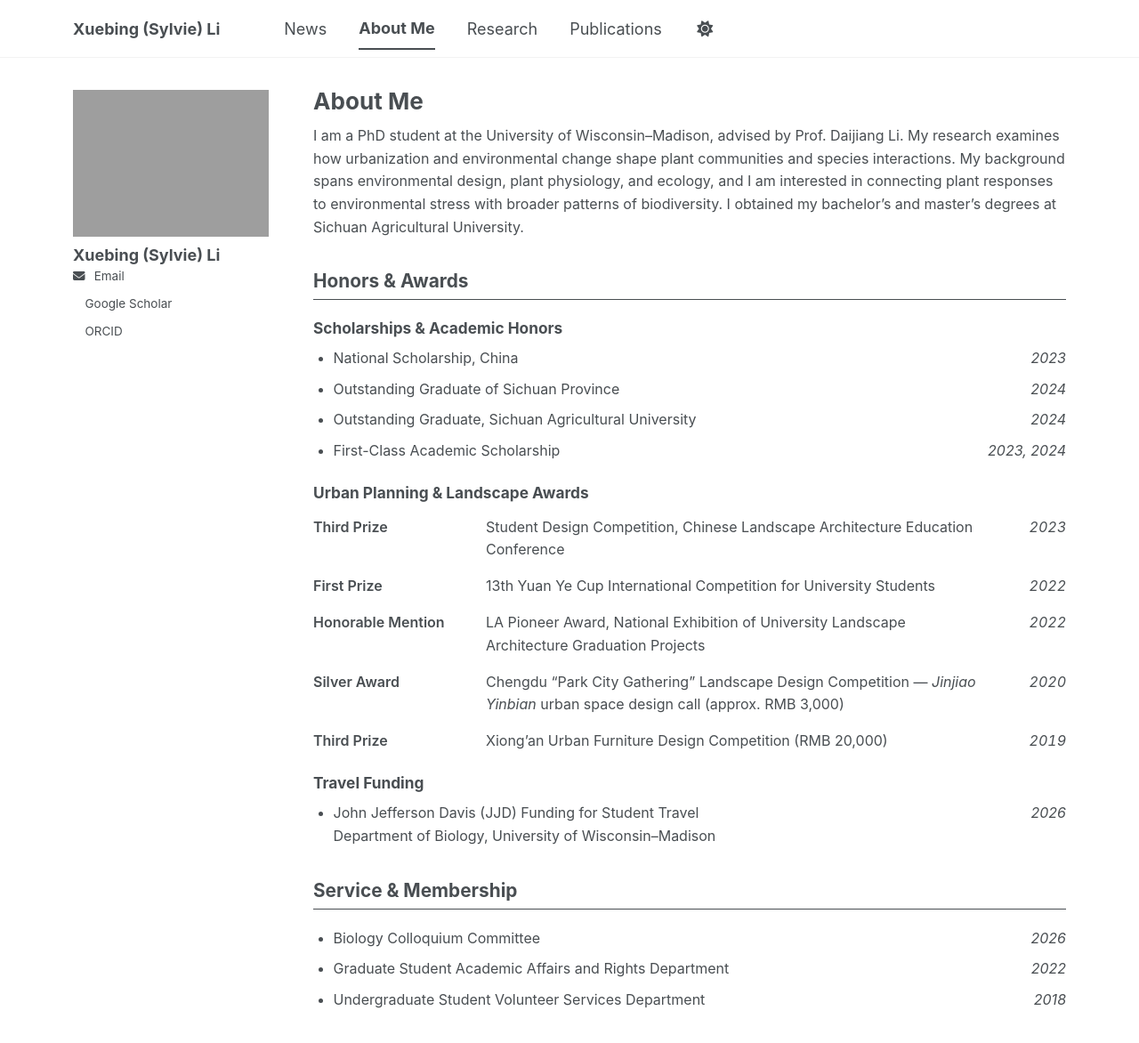
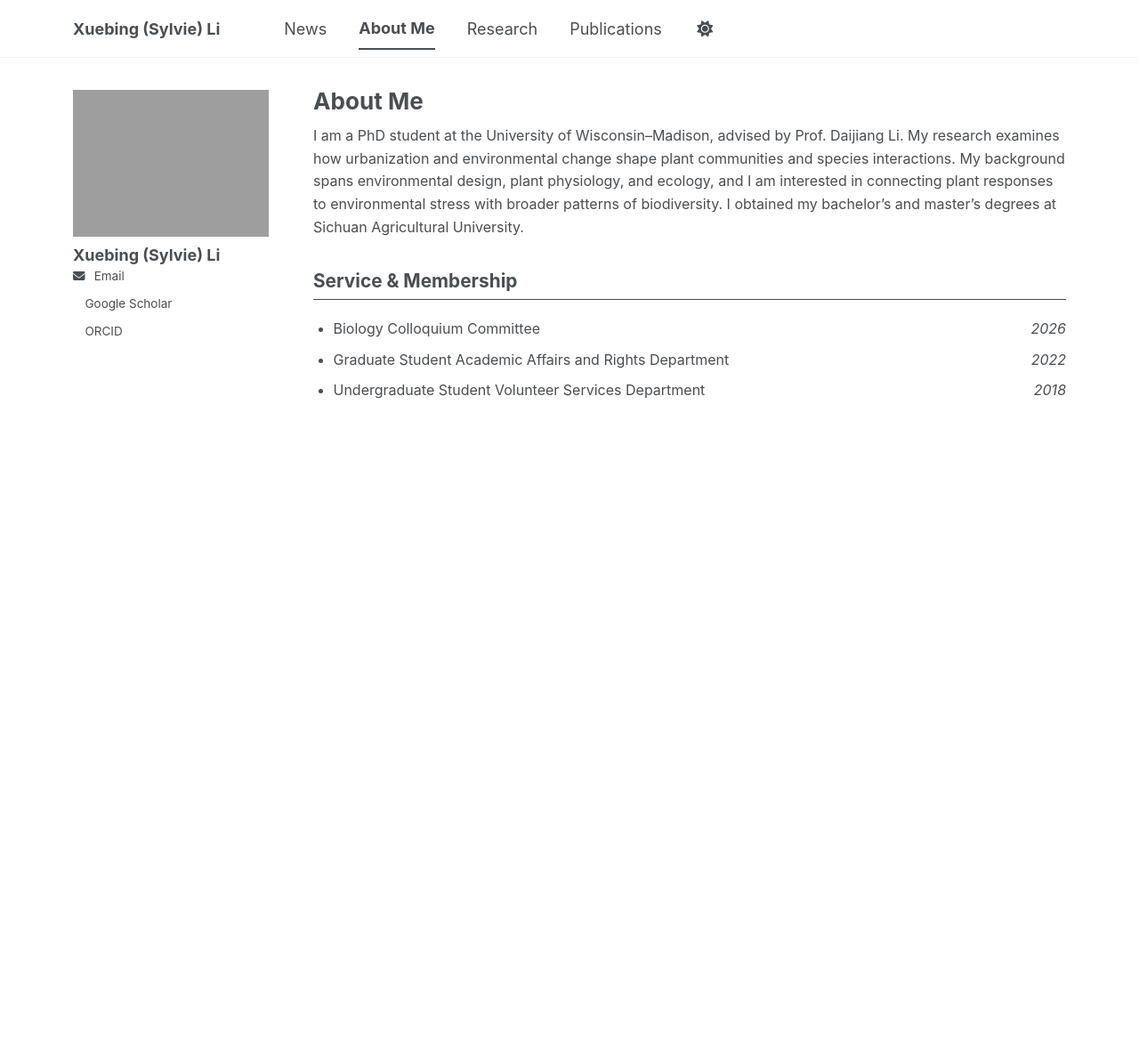
Before and after one commit to Snowiceli/Snowiceli.github.io, a Jekyll site: the page built from _pages/about.md, in a window 1280 px wide and 1186 px high. Shown: the top 1172 px of the window at 89% size. Built offline with Jekyll 4.4.1, drawn with Linux system fonts in a browser that asks for light colours; a script bundle is joined from its source files by our own code; a style sheet for code colours, icons or effects is not loaded.

Commit message:
Hide Honors and Awards behind a page visibility flag while preserving its contents

```diff
--- a/_pages/about.md
+++ b/_pages/about.md
@@ -16,6 +17,7 @@ redirect_from:
 
 
 
+{% if page.show_honors %}
 <section aria-labelledby="awards-heading">
 <h2 id="awards-heading">Honors &amp; Awards</h2>
 
@@ -62,6 +64,7 @@ redirect_from:
 <span class="cv-affiliation">Department of Biology, University of Wisconsin–Madison</span></li>
 </ul>
 </section>
+{% endif %}
 
 <section aria-labelledby="service-heading">
 <h2 id="service-heading">Service &amp; Membership</h2>
```
Also changed, not shown: other parts of _pages/about.md (+1 -0 lines).
